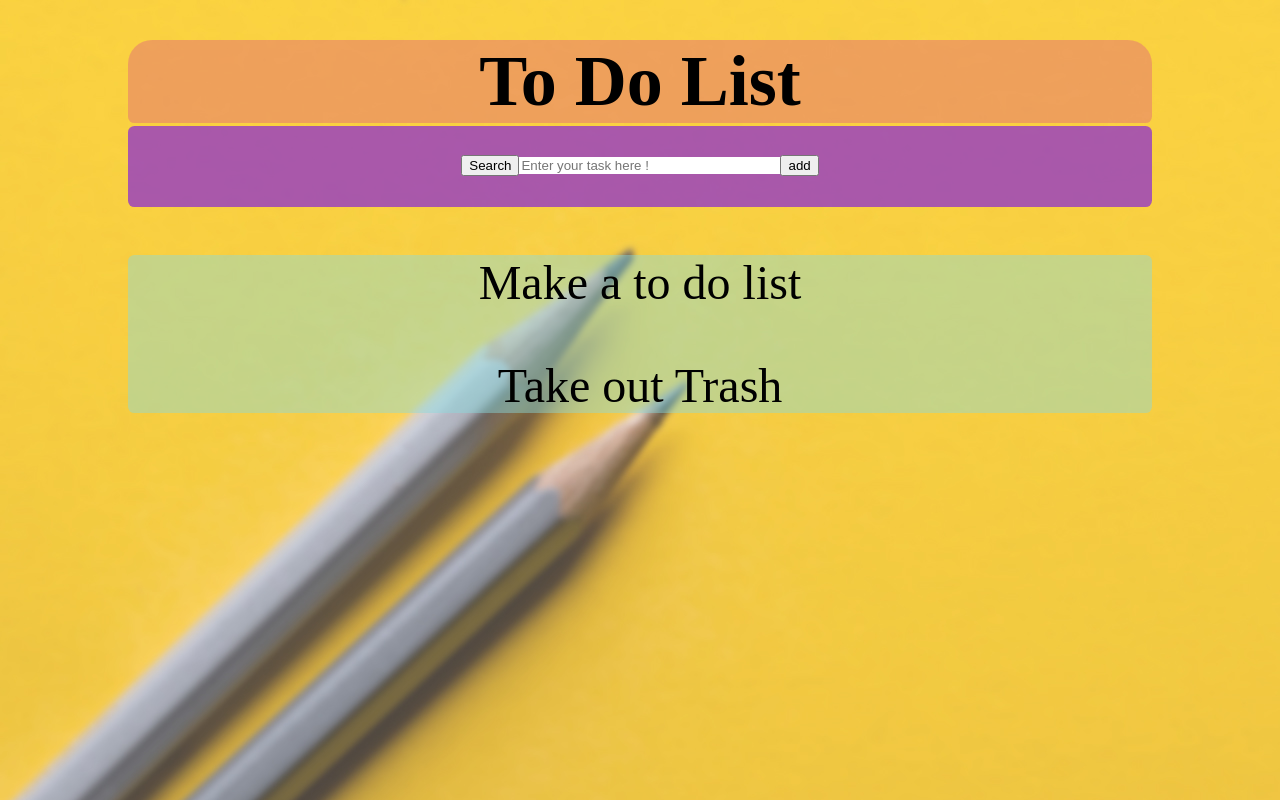
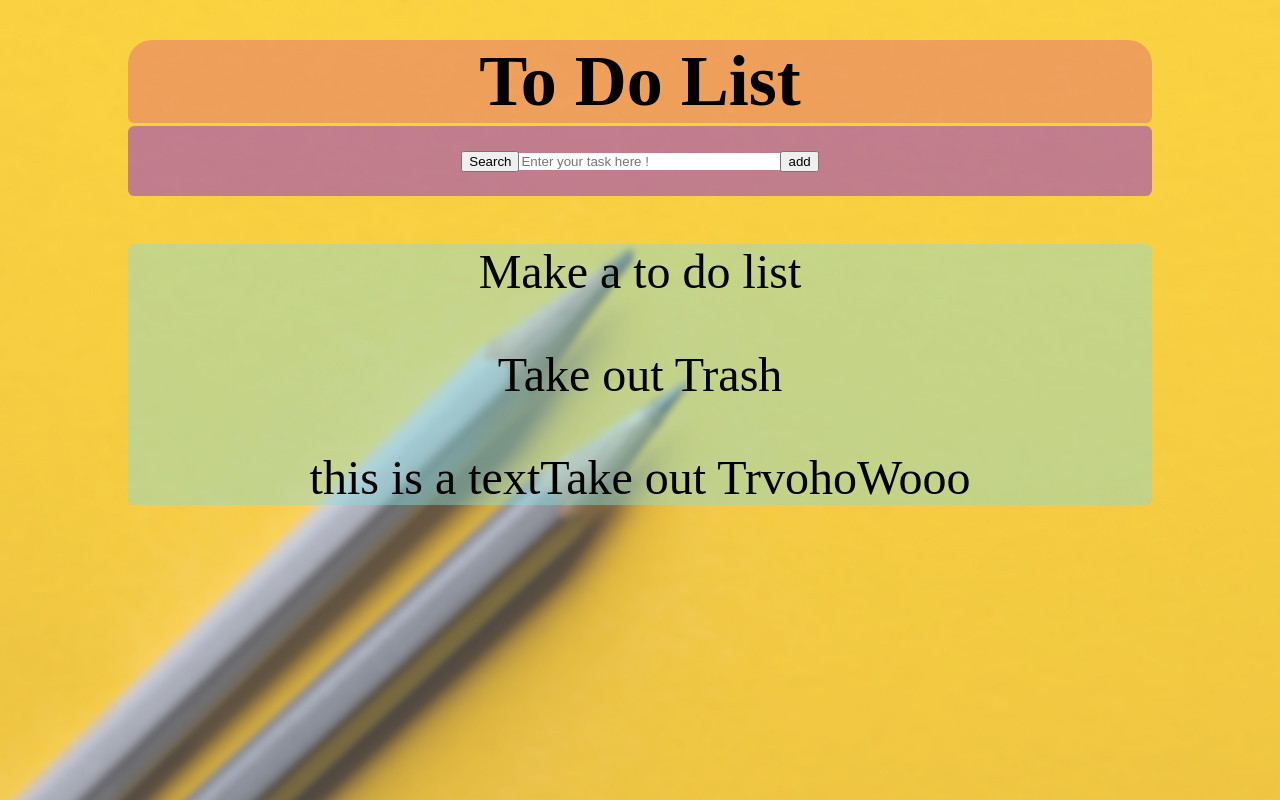
Before and after one commit to ShahSean/React-ToDoList, a React (Create React App) app: page / in a window 1280 px wide. Built offline with nearby package versions, Linux system fonts and the light colour scheme.

Commit message:
Simple use of UseState and passing down as props

```diff
--- a/src/App.js
+++ b/src/App.js
@@ -1,16 +1,17 @@
-import React from 'react';
-import NavBar from "./Components/Navbar/NavBar.jsx"
-import ToDoContainer from "./Components/ToDoContainer/ToDoContainer.jsx"
+import React, {useState} from 'react';
+import NavBar from "./Components/NavBar.jsx"
+import ToDoContainer from "./Components/ToDoContainer.jsx"
 import "./App.css"
 
 
 
 function App() {
+  const [toDo, setToDo] = useState([{text: "this is a text", isDone: false},{text: "Take out Tr", isDone: true},{text: "vohoWooo", isDone: false}])
   return (
     <div id="body-container" >
       <h2 id="main-header"> To Do List </h2>
       <NavBar />
-      <ToDoContainer />
+      <ToDoContainer toDoText={toDo.map((todo) => todo.text)}/>
     </div>
 
   );
--- a/src/Components/Navbar/NavBar.css
+++ b/src/Components/NavBar.css
@@ -1,10 +1,12 @@
 #nav-container {
   margin-top: 3px;
-  background-color: rgba(129, 28, 224, 0.664);
+  background-color: rgba(129, 28, 224, 0.464);
   border-radius: 0.4rem;
-  padding-bottom: 3%;
-  padding-top: 0%;
+  padding: 1% 5%;
   height: 50px;
+  display: flex;
+  align-items: center;
+  justify-content: center;
 }
 #nav-container input {
   outline: none;
--- /dev/null
+++ b/src/Components/ToDoContainer.jsx
@@ -0,0 +1,11 @@
+import React from 'react'
+import ToDoItem from "./ToDoItem.jsx"
+import "./ToDoContainer.css"
+
+export default function ToDoContainer(props) {
+    return (
+        <div id="to-do-container">
+        <ToDoItem toDoText={props.toDoText} />
+        </div>
+    )
+}
--- a/src/Components/ToDoContainer/ToDoContainer.jsx
+++ /dev/null
@@ -1,11 +0,0 @@
-import React from 'react'
-import ToDoItem from "../ToDoItem/ToDoItem.jsx"
-import "./ToDoContainer.css"
-
-export default function ToDoContainer() {
-    return (
-        <div id="to-do-container">
-        <ToDoItem />
-        </div>
-    )
-}
--- a/src/Components/ToDoItem/ToDoItem.jsx
+++ b/src/Components/ToDoItem.jsx
@@ -1,11 +1,12 @@
 import React from 'react'
 import "./ToDoItem.css"
 
-export default function ToDoItem() {
+export default function ToDoItem(props) {
     return (
         <div>
             <p>Make a to do list</p>
             <p>Take out Trash</p>
+            <p>{props.toDoText}</p>
         </div>
     )
 }
```
Also changed, not shown: src/Components/NavBar.jsx (renamed from src/Components/Navbar/NavBar.jsx), src/Components/ToDoContainer.css (renamed from src/Components/ToDoContainer/ToDoContainer.css), src/Components/ToDoItem.css (added), src/Components/ToDoItem/ToDoItem.css (deleted).
